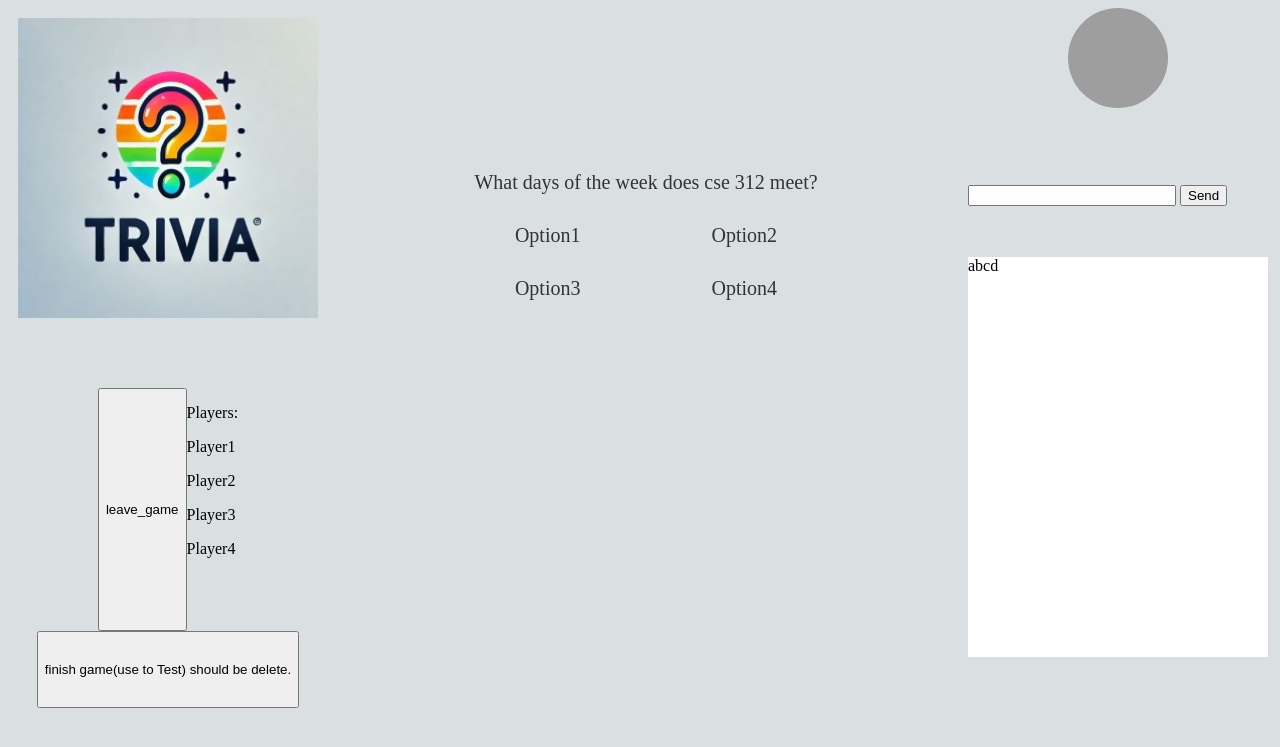
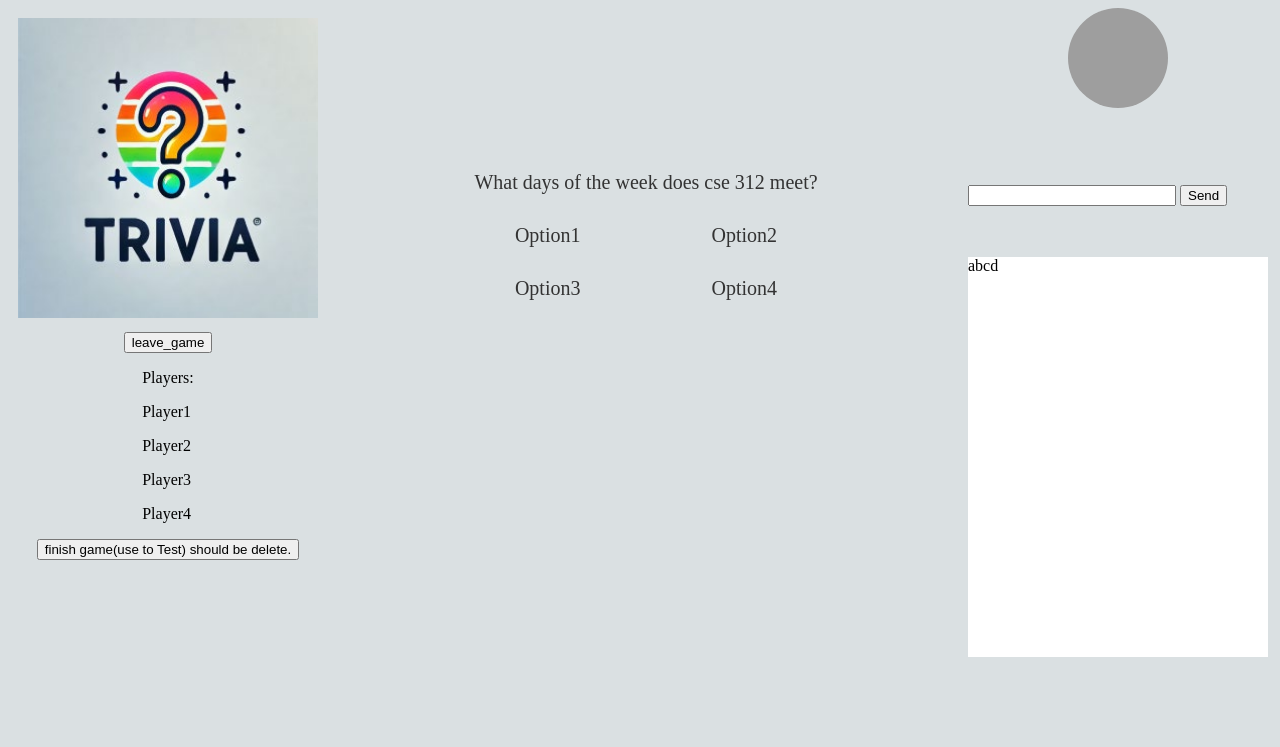
Before and after one commit to aegabrielsen/web-app, a Django app: template xxx_game/templates/xxx_game/game.html in a window 1280 px wide. Shown: the top 747 px of the page. Run offline with Django 4.2, Linux system fonts and the light colour scheme; the template is opened without the code that fills it, so the values that code supplies are empty; grey boxes are pictures that could not be loaded.

Commit message:
modified

```diff
--- a/xxx_game/static/css/game.css
+++ b/xxx_game/static/css/game.css
@@ -6,8 +6,8 @@
     flex: 1;
 
     display: flex;
-    justify-content: center;
-    flex-wrap: wrap;
+    flex-direction: column ;
+    align-items: center;
 }
 .center-container{
     flex: 2;
--- a/xxx_game/static/css/game_lobby.css
+++ b/xxx_game/static/css/game_lobby.css
@@ -6,7 +6,8 @@
     flex: 1;
 
     display: flex;
-    justify-content: center;
+    align-items: center;
+    flex-direction: column;
 }
 .right-container{
     flex: 3;
--- a/xxx_game/static/css/game_room.css
+++ b/xxx_game/static/css/game_room.css
@@ -6,8 +6,8 @@
     flex: 1;
 
     display: flex;
-    justify-content: center;
-    flex-wrap: wrap;
+    flex-direction: column;
+    align-items: center;
 }
 .center-container{
     flex: 2;
```
